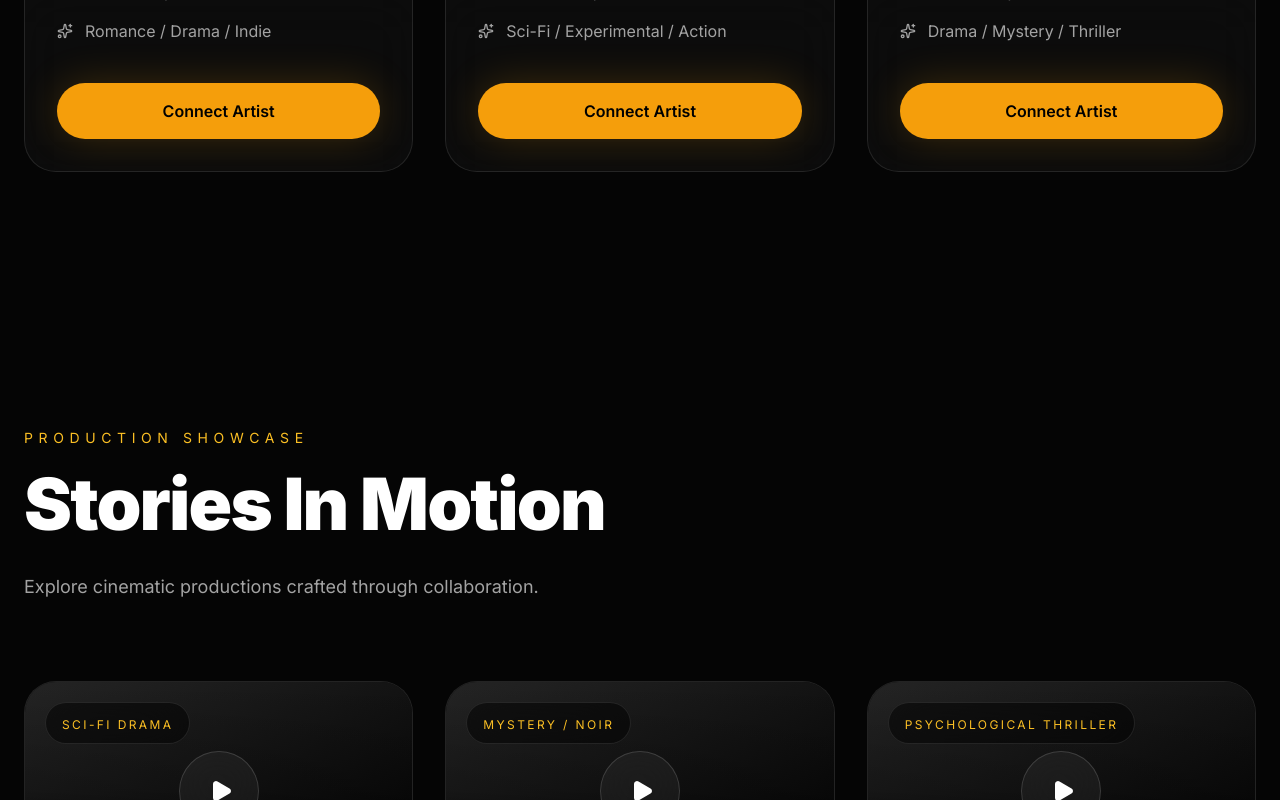
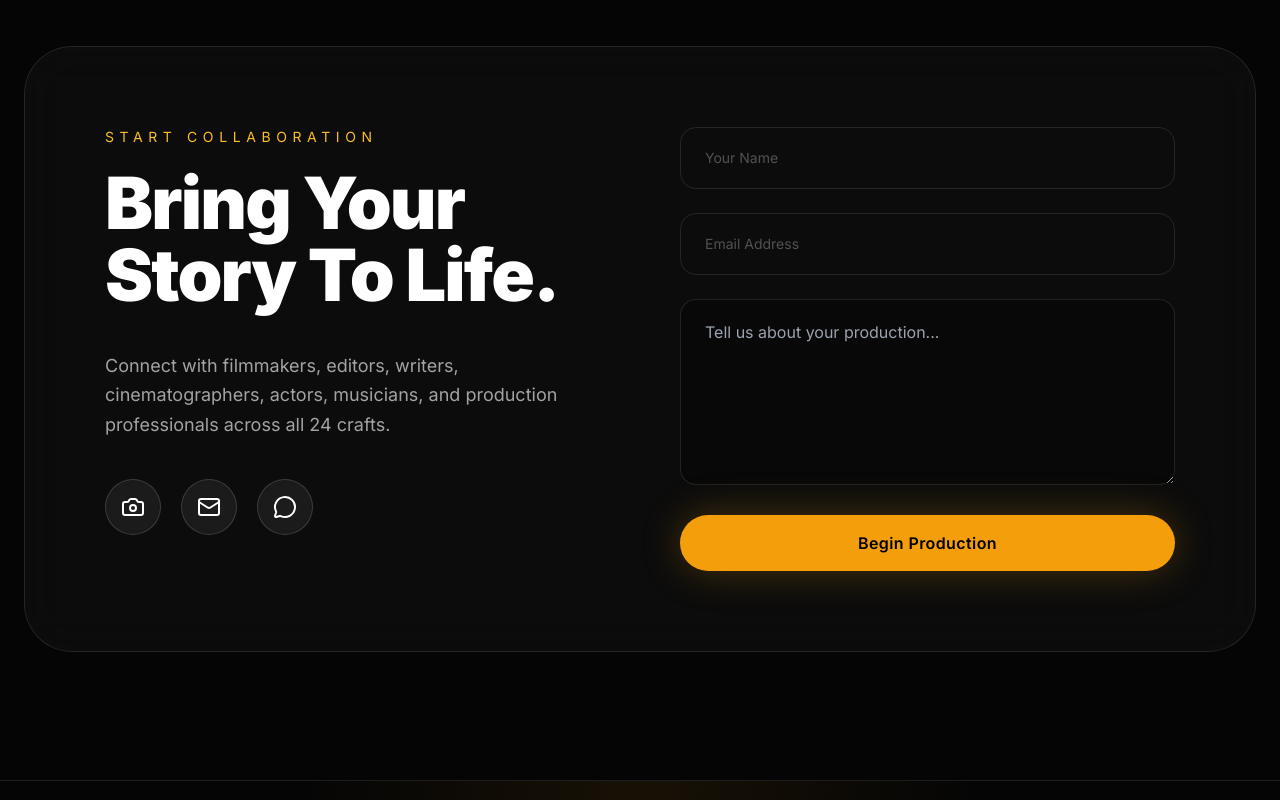
Before and after one commit to abhinavreddy2684-droid/PR.Pre.Pro.Post, a React (Vite) app in the folder 24-crafts/: page / in a window 1280 px wide. Shown: the part 5504-6304 px from the top of the page. Built offline with nearby package versions, Linux system fonts and the light colour scheme.

Commit message:
Hide empty talent and production sections while retaining code

```diff
--- a/24-crafts/src/pages/Home.jsx
+++ b/24-crafts/src/pages/Home.jsx
@@ -4,11 +4,14 @@ import Footer from "../components/footer/Footer";
 import HeroSection from "../sections/HeroSection";
 import CinemaReel from "../sections/CinemaReel";
 import AboutSection from "../sections/AboutSection";
-import TalentNetwork from "../sections/TalentNetwork";
-import ProductionShowcase from "../sections/ProductionShowcase";
 import HowItWorks from "../sections/HowItWorks";
 import Testimonials from "../sections/Testimonials";
 import ContactSection from "../sections/ContactSection";
+
+// Kept in the codebase for when the marketplace has live talent and productions.
+// They are intentionally not rendered while the platform is launching.
+import TalentNetwork from "../sections/TalentNetwork";
+import ProductionShowcase from "../sections/ProductionShowcase";
 
 export default function Home() {
   return (
@@ -16,19 +19,16 @@ export default function Home() {
       <Navbar />
 
       <HeroSection />
-
       <CinemaReel />
-
       <AboutSection />
 
-      <TalentNetwork />
-
-      <ProductionShowcase />
+      {/*
+        TalentNetwork and ProductionShowcase remain implemented and imported,
+        but are intentionally hidden until there are real marketplace entries.
+      */}
 
       <HowItWorks />
-
       <Testimonials />
-
       <ContactSection />
 
       <Footer />
```
